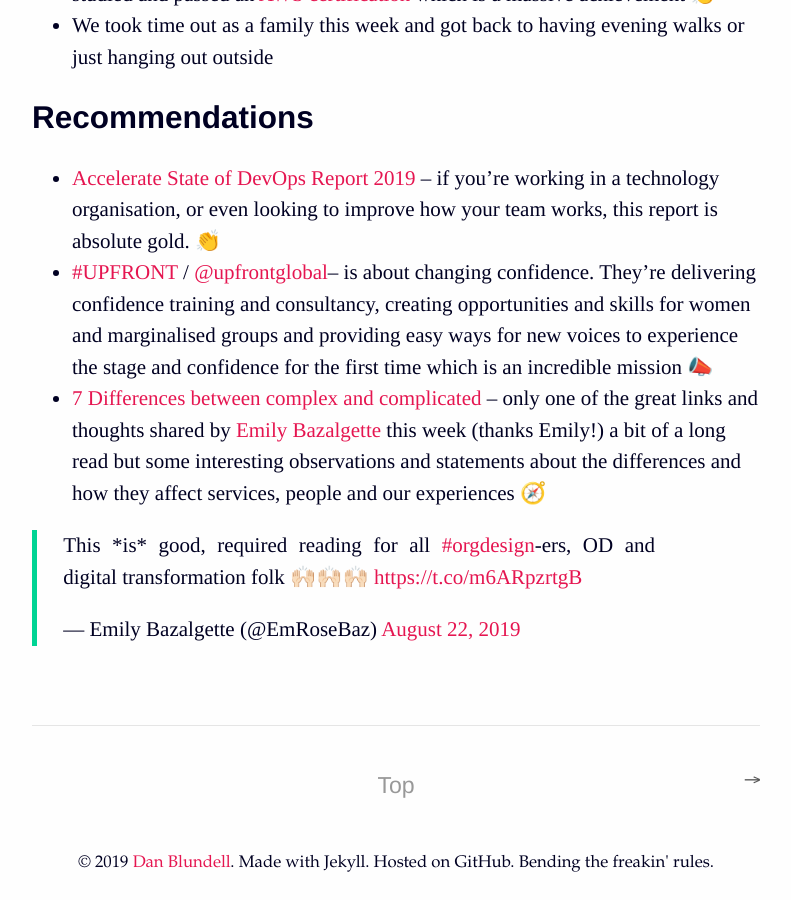
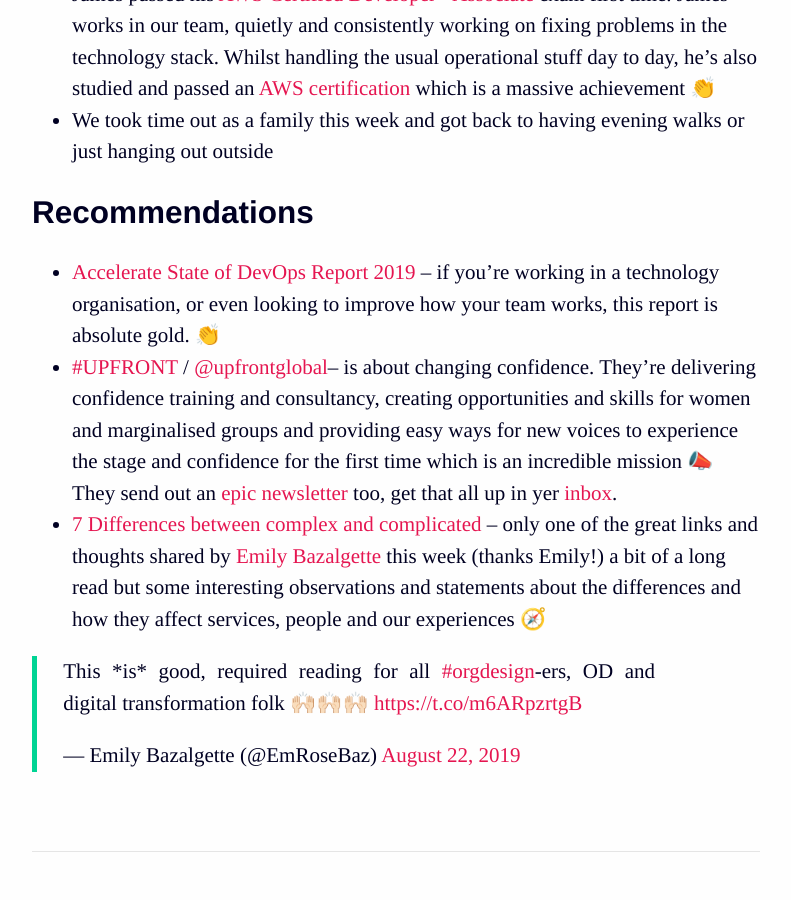
Before and after one commit to danblundell/danblundell.github.io, a Jekyll site: the page built from _posts/2019-08-23-weeknotes-7.md, in a window 1280 px wide and 900 px high, scrolled down 2334 px. Shown: the whole window, without its empty margins (244-1035 px from the left). Built offline with Jekyll 4.4.1, drawn with Linux system fonts in a browser that asks for light colours; comment, search, counter and statistics services are not loaded; part of the change alters nothing that is shown; some of the changed text lies outside the part shown.

Commit message:
updates to weeknotes 7

```diff
--- a/_posts/2019-08-23-weeknotes-7.md
+++ b/_posts/2019-08-23-weeknotes-7.md
@@ -13,7 +13,7 @@ Week commencing 19th August 2019.
 ## Focus for the week
 The week kicked off with a service improvement board for [LGSS Revenues and Benefits][lgss-rb], we talked through the current programme of work had come to an end and I suggested we need to come up with a new programme of work based on service goals and data. The rest of the day was spent building a dashboard template for the Revenues and Benefits teams to populate with data so that we can prioritise their programme and work on services with impact first. After that, I caught up with our [AWS][aws] account manager for all things public cloud and pitched a pilot to explore how [AI technology][aws-deeplens] could make an impact on safety, compliance and efficiency at recycling centres; making use of their newly available [DeepLens cameras][aws-deeplens].
 
-Later in the week I sent a contract renewal, did some more data analysis for an IT strategy I'm working on and had a great call with [Kathryn Grace][kathryn-twitter] who's currently leading the charge for service design in Leeds.
+Later in the week I sent a contract renewal, did some more data analysis for an IT strategy I'm working on and had a great call with [Kathryn Grace][kathryn-twitter] who's currently leading the charge for service design in Leeds. After an introduction from [Ale][ale], we spoke for almost two hours about all sorts, from inside and outside organisations, conditions for success and 'doing the  right thing'. Thanks Kathryn, it was a pleasure to hear your story.
 
 It was actually a week of meeting a lot of people, two other really useful meetings happened this week (make your own judgements about other meetings I had this week 🤷‍♂️).
 The first was with [Josie][josie], one of our scrum masters. We're taking time out more frequently to work on improvements to how we do delivery, this week it was mostly about how we do support work (when things go wrong). The biggest problem we have at the minute is making support work visible. Working across multiple organisations, we have two systems for support tickets on three different networks and we have one shared (mostly remote) team, what a pain.
@@ -33,7 +33,7 @@ The other highlight of the week was meeting with [Ian][ian-mt] and [Tito][tito-m
 
 ## Recommendations
 * [Accelerate State of DevOps Report 2019][devops-report] – if you're working in a technology organisation, or even looking to improve how your team works, this report is absolute gold. 👏
-* [#UPFRONT][upfront] / [@upfrontglobal][upfront-twitter]– is about changing confidence. They're delivering confidence training and consultancy, creating opportunities and skills for women and marginalised groups and providing easy ways for new voices to experience the stage and confidence for the first time which is an incredible mission 📣
+* [#UPFRONT][upfront] / [@upfrontglobal][upfront-twitter]– is about changing confidence. They're delivering confidence training and consultancy, creating opportunities and skills for women and marginalised groups and providing easy ways for new voices to experience the stage and confidence for the first time which is an incredible mission 📣 They send out an [epic newsletter][upfront-mail] too, get that all up in yer [inbox][upfront-mail].
 * [7 Differences between complex and complicated][7diff] – only one of the great links and thoughts shared by [Emily Bazalgette][em-twitter] this week (thanks Emily!) a bit of a long read but some interesting observations and statements about the differences and how they affect services, people and our experiences 🧭
 
 <blockquote class="twitter-tweet"><p lang="en" dir="ltr">This *is* good, required reading for all <a href="https://twitter.com/hashtag/orgdesign?src=hash&amp;ref_src=twsrc%5Etfw">#orgdesign</a>-ers, OD and digital transformation folk 🙌🏻🙌🏻🙌🏻 <a href="https://t.co/m6ARpzrtgB">https://t.co/m6ARpzrtgB</a></p>&mdash; Emily Bazalgette (@EmRoseBaz) <a href="https://twitter.com/EmRoseBaz/status/1164458231391035394?ref_src=twsrc%5Etfw">August 22, 2019</a></blockquote> <script async src="https://platform.twitter.com/widgets.js" charset="utf-8"></script>
@@ -48,6 +48,7 @@ The other highlight of the week was meeting with [Ian][ian-mt] and [Tito][tito-m
 [7diff]: https://medium.com/@sonjablignaut/7-differences-between-complex-and-complicated-fa44e0844606
 [upfront-twitter]: https://www.twitter.com/upfrontglobal
 [upfront]: http://weareupfront.com/
+[upfront-mail]: https://redjotter.us8.list-manage.com/subscribe/post?u=da32a7c3e47624436baa9cdfa&id=c0f7fda727
 [opensource-pipeline]: https://pipeline.localgov.digital/wiki/315
 [ian-mt]:https://www.linkedin.com/in/ian-southward-aba7b0
 [tito-mt]:https://twitter.com/rbs_tito
@@ -55,3 +56,4 @@ The other highlight of the week was meeting with [Ian][ian-mt] and [Tito][tito-m
 [mhclg-fund]: https://mhclgdigital.blog.gov.uk/2019/08/01/updates-to-the-local-digital-fund-application-process/
 [josie]: https://www.linkedin.com/in/josie-lewis-warren-728a30140/
 [em-twitter]: https://www.twitter.com/EmRoseBaz
+[ale]: https://www.twitter.com/hello_lale
```
